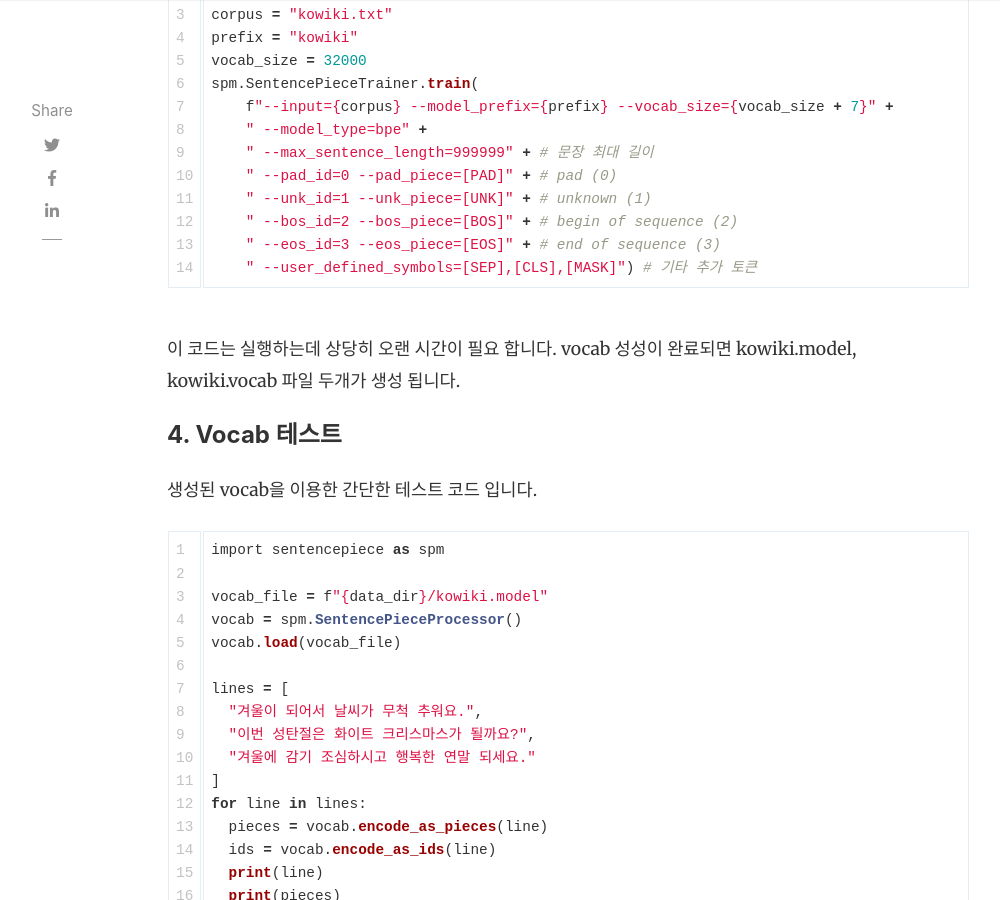
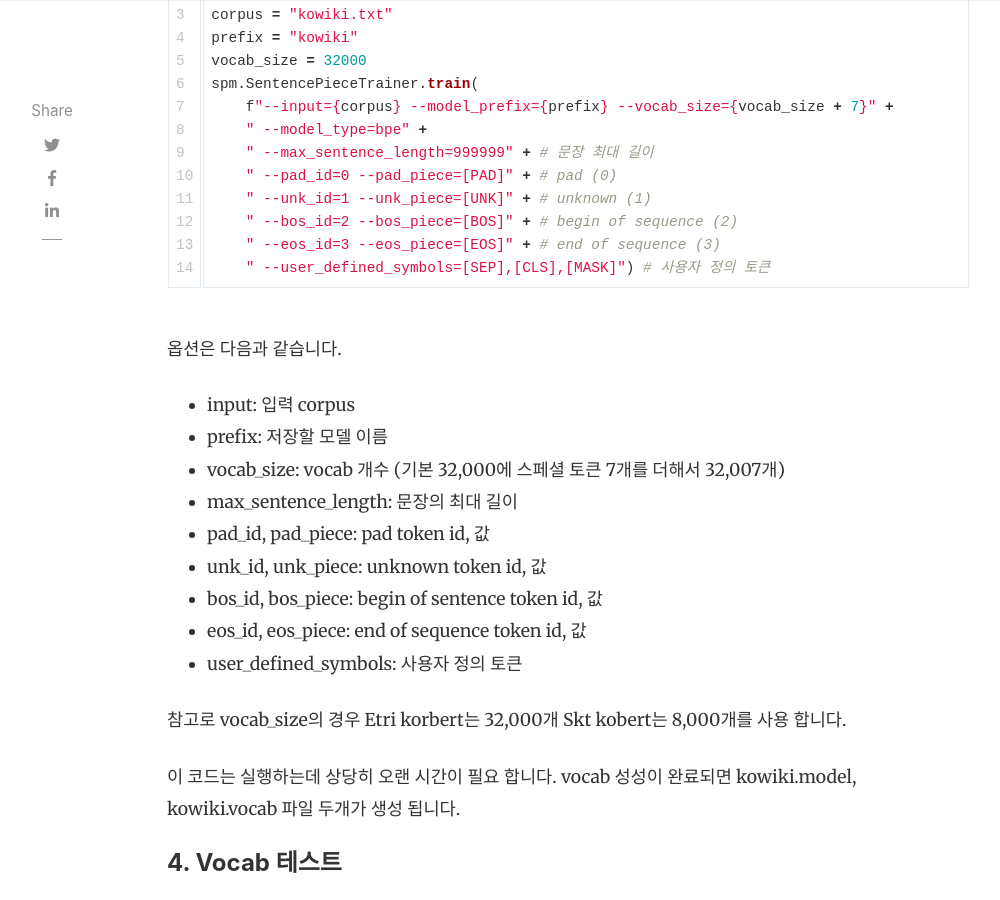
Before and after one commit to paul-hyun/paul-hyun.github.io, a Jekyll site: the page built from _posts/2019-12-12-vocab-with-sentencepiece.md, in a window 1280 px wide and 900 px high, scrolled down 2962 px. Shown: the whole window, without its empty margins (118-1118 px from the left). Built offline with Jekyll 4.4.1, drawn with Linux system fonts in a browser that asks for light colours; nearby versions of some CDN libraries; comment, search, counter and statistics services are not loaded.

Commit message:
add option description

````diff
--- a/_posts/2019-12-12-vocab-with-sentencepiece.md
+++ b/_posts/2019-12-12-vocab-with-sentencepiece.md
@@ -95,8 +95,21 @@ spm.SentencePieceTrainer.train(
     " --unk_id=1 --unk_piece=[UNK]" + # unknown (1)
     " --bos_id=2 --bos_piece=[BOS]" + # begin of sequence (2)
     " --eos_id=3 --eos_piece=[EOS]" + # end of sequence (3)
-    " --user_defined_symbols=[SEP],[CLS],[MASK]") # 기타 추가 토큰
+    " --user_defined_symbols=[SEP],[CLS],[MASK]") # 사용자 정의 토큰
 ```
+
+옵션은 다음과 같습니다.
+- input: 입력 corpus
+- prefix: 저장할 모델 이름
+- vocab_size: vocab 개수 (기본 32,000에 스페셜 토큰 7개를 더해서 32,007개)
+- max_sentence_length: 문장의 최대 길이
+- pad_id, pad_piece: pad token id, 값
+- unk_id, unk_piece: unknown token id, 값
+- bos_id, bos_piece: begin of sentence token id, 값
+- eos_id, eos_piece: end of sequence token id, 값
+- user_defined_symbols: 사용자 정의 토큰
+
+참고로 vocab_size의 경우 Etri korbert는 32,000개 Skt kobert는 8,000개를 사용 합니다.
 
 이 코드는 실행하는데 상당히 오랜 시간이 필요 합니다.
 vocab 성성이 완료되면 kowiki.model, kowiki.vocab 파일 두개가 생성 됩니다.
````
